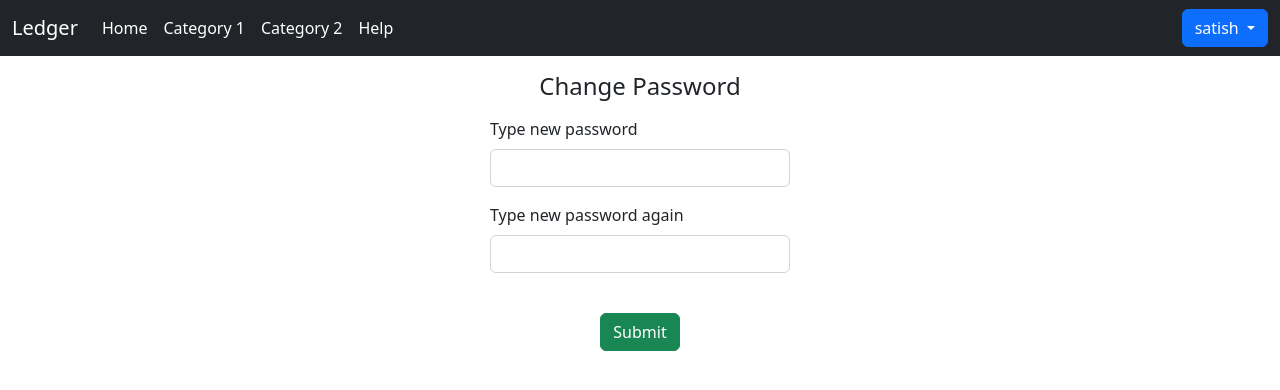
After one commit to skneo/store_ledger, a Django app: page /change_password in a window 1280 px wide. The commit adds this page. Shown: the top 390 px of the page. Run offline with Django 4.2, Linux system fonts and the light colour scheme; a user stored in the database is signed in.

Commit message:
change password implemented

```diff
--- a/home/urls.py
+++ b/home/urls.py
@@ -4,5 +4,6 @@ from home import views
 urlpatterns = [
     path('', views.index, name="index"),
     path('home', views.home, name="home"),
-    path('logout', views.logoutUser, name="logout")
+    path('logout', views.logoutUser, name="logout"),
+    path('change_password', views.change_password, name="change_password")
 ]
--- a/home/views.py
+++ b/home/views.py
@@ -1,6 +1,7 @@
 from django.shortcuts import render, redirect
 from django.contrib.auth import authenticate, login, logout
 from django.contrib import messages
+from django.contrib.auth.models import User
 
 # Create your views here.
 
@@ -32,3 +33,16 @@ def home(request):
 def logoutUser(request):
     logout(request)
     return redirect('/')
+
+
+def change_password(request):
+    if request.user.is_anonymous:
+        return redirect('/')
+    if request.method == "POST":
+        pwd = request.POST.get('pwd1')
+        u = User.objects.get(username=request.user)
+        u.set_password(pwd)
+        u.save()
+        messages.success(request, 'password changed')
+        return render(request, 'change_password.html')
+    return render(request, 'change_password.html')
--- a/templates/base.html
+++ b/templates/base.html
@@ -47,12 +47,12 @@
                         <a class="nav-link active" href="/contact">Help</a>
                     </li>
                 </ul>
-                <div class="btn-group me-3" id="logoutBtn">
+                <div class="btn-group" >
                     <button id="userMenu" type="button" class="btn btn-primary dropdown-toggle" data-bs-toggle="dropdown" aria-expanded="false" value="">
                         {{request.user}}
                     </button>
                     <ul class="dropdown-menu dropdown-menu-lg-end">
-                        <li><a class="dropdown-item" href="/changePassword">Change Password</a></li>
+                        <li><a class="dropdown-item" href="/change_password">Change Password</a></li>
                         <li><a class="dropdown-item" href="/logout">Logout</a></li>
                     </ul>
                 </div>
@@ -63,6 +63,7 @@
             </div>
         </div>
     </nav>
+    {% comment %} Alerts {% endcomment %}
     {% if messages %}
         {% for message in messages %}
             <div class="alert alert-{{ message.tags }}" role="alert">
@@ -70,7 +71,9 @@
             </div>
         {% endfor %}
     {% endif %}
+    {% comment %} Body {% endcomment %}
     {% block body %}{% endblock body %}
+
     <script src="https://cdn.jsdelivr.net/npm/bootstrap@5.2.0/dist/js/bootstrap.bundle.min.js"
         integrity="sha384-A3rJD856KowSb7dwlZdYEkO39Gagi7vIsF0jrRAoQmDKKtQBHUuLZ9AsSv4jD4Xa"
         crossorigin="anonymous"></script>
--- /dev/null
+++ b/templates/change_password.html
@@ -0,0 +1,35 @@
+{% extends 'base.html' %}
+{% block title %}Change Password{% endblock title %}
+{% block body %}
+    <script>
+        var check = function() {
+            var pwd1 = document.getElementById('pwd1').value;
+            var pwd2 = document.getElementById('pwd2').value;
+            if ((pwd1 == pwd2) && pwd1.trim() != '') {
+                document.getElementById('message').style.color = 'green';
+                document.getElementById('message').innerHTML = 'Both passwords matched';
+                document.getElementById('changePwdBtn').disabled = false;
+            } else {
+                document.getElementById('message').style.color = 'red';
+                document.getElementById('message').innerHTML = 'Both passwords not matched';
+                document.getElementById('changePwdBtn').disabled = true;
+            }
+        }
+    </script>
+    <center>
+        <h4 class="mt-3">Change Password</h4>
+        <form method="POST" class="mt-3" style="width: 300px" action="">
+            {% csrf_token %}
+            <div class="mb-3">
+                <label for="pwd1" class="form-label float-start">Type new password</label>
+                <input onkeyup='check();' required type="password" class="form-control" id="pwd1" name="pwd1">
+            </div>
+            <div class="mb-3">
+                <label for="pwd2" class="form-label float-start">Type new password again</label>
+                <input onkeyup='check();' required type="password" class="form-control" id="pwd2" name="pwd2">
+                <span id='message' class="float-start"></span><br>
+            </div>
+            <button type="submit" id="changePwdBtn" class="btn btn-success">Submit</button>
+        </form>
+    </center>
+{% endblock body %}
```
Also changed, not shown: db.sqlite3.
